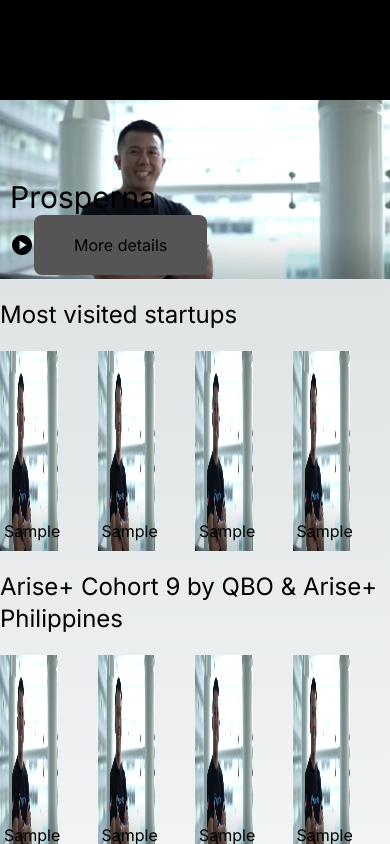
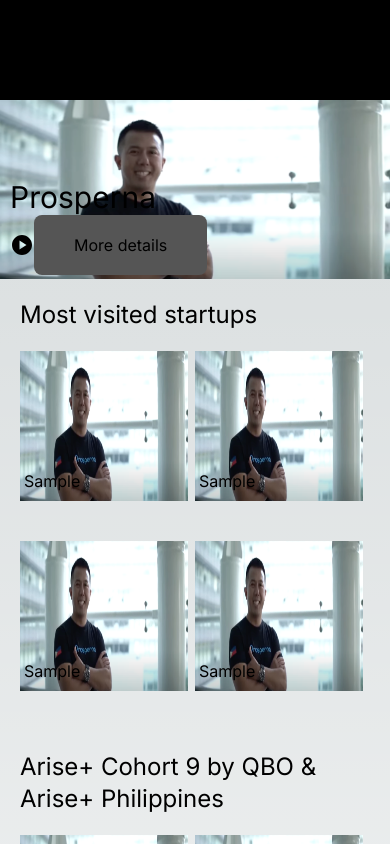
Before and after one commit to phstartup/phstartup_web, a Next.js app: page / in a window 390 px wide. Shown: the top 844 px of the page. Built offline with nearby package versions, Linux system fonts and the light colour scheme.

Commit message:
responsive on header

```diff
--- a/src/components/thumbnail/collectionSmall.js
+++ b/src/components/thumbnail/collectionSmall.js
@@ -17,7 +17,7 @@
 function collectionSmall(props) {
     return (
         <div
-            className='float-left w-full'
+            className='float-left w-full lg:px-[100px] 2xl:px-[100px] xs:px-[20px] sm:px-[20px] md:px-[20px]'
         >
             <div
                 className='float-left w-full pt-[20px] pb-[20px]'
@@ -25,7 +25,7 @@
                 <span className='text-2xl'>{props.title}</span>
             </div>
             <div
-                className='w-full overflow-x-scroll float-left flex flex-nowrap'
+                className='w-full overflow-x-scroll float-left'
             >
                 {
                     sample && sample.map((item) => (
--- a/src/components/thumbnail/smallVideoThumbnail.js
+++ b/src/components/thumbnail/smallVideoThumbnail.js
@@ -7,7 +7,7 @@
     const router = useRouter();
     return (
         <div
-        className='float-left w-3/12 h-[200px] mr-10 small-video-thumbnail relative cursor-pointer'
+        className='float-left lg:w-[23%] 2xl:w-[23%] xs:w-[48%] sm:w-[48%] md:w-[48%] lg:h-[200px] 2xl:h-[200px] sm:h-[150px] md:h-[200px] xs:h-[150px] mr-[2%] small-video-thumbnail relative cursor-pointer mb-10'
         onClick={() => {
             router.push('/profile')
         }}
```
